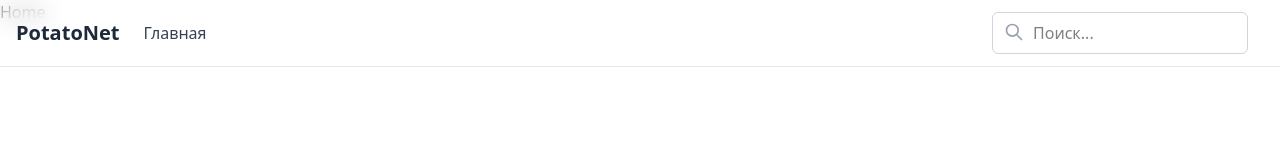
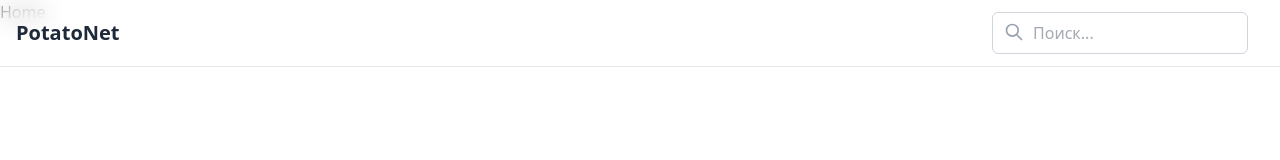
Before and after one commit to Dimidroll06/social-network, a React (Vite) app in the folder frontend/: page / in a window 1280 px wide. Shown: the top 160 px of the page. Built offline with nearby package versions, Linux system fonts and the light colour scheme.

Commit message:
Header better search element

```diff
--- a/frontend/src/widgets/Header/Header.tsx
+++ b/frontend/src/widgets/Header/Header.tsx
@@ -1,148 +1,22 @@
-import { useState, useEffect } from "react";
-import { useNavigate, useLocation } from "react-router-dom";
+import { useState } from 'react';
+import { Logo } from './ui/Logo';
+import { Search } from './ui/Search';
 
 export const Header = () => {
-  const [isMobileMenuOpen, setMobileMenuOpen] = useState(false);
-  const [searchQuery, setSearchQuery] = useState("");
-
-  const navigate = useNavigate();
-  const location = useLocation();
-
-  const navLinks = [
-    { name: "Главная", path: "/" },
-  ];
-
-  useEffect(() => {
-    const searchParams = new URLSearchParams(location.search);
-    const q = searchParams.get("q");
-    if (q) {
-      setSearchQuery(q);
-    }
-  }, [location.search]);
-
-  const toggleMenu = () => {
-    setMobileMenuOpen((prev) => !prev);
-  };
-
-  const handleSearch = (e: { preventDefault: () => void; }) => {
-    e.preventDefault();
-    if (searchQuery.trim()) {
-      navigate(`/search?q=${encodeURIComponent(searchQuery.trim())}`);
-    }
-  };
+  const [handleMobileSearch, setHandleMobileSearch] = useState(false);
 
   return (
     <>
       <header className="fixed top-0 left-0 right-0 z-50 backdrop-blur-md bg-white/50 border-b border-gray-200">
         <div className="container mx-auto px-4 py-3 flex items-center justify-between">
-          <div className="flex items-center space-x-6">
-            <div className="text-xl font-bold text-gray-800">PotatoNet</div>
+          {handleMobileSearch || <Logo />}
 
-            <nav className="hidden md:flex space-x-6">
-              {navLinks.map((link) => (
-                <a
-                  key={link.path}
-                  href={link.path}
-                  className="text-gray-700 hover:text-blue-500 transition-colors"
-                >
-                  {link.name}
-                </a>
-              ))}
-            </nav>
-          </div>
-
-          <div className="flex items-center space-x-4">
-            <form onSubmit={handleSearch} className="hidden md:block">
-              <div className="relative">
-                <input
-                  type="text"
-                  placeholder="Поиск..."
-                  value={searchQuery}
-                  onChange={(e) => setSearchQuery(e.target.value)}
-                  className="w-48 md:w-64 px-4 py-2 pl-10 border border-gray-300 rounded-md focus:outline-none focus:ring-2 focus:ring-blue-500"
-                />
-                <svg
-                  className="absolute left-3 top-2.5 h-5 w-5 text-gray-400"
-                  fill="none"
-                  stroke="currentColor"
-                  viewBox="0 0 24 24"
-                >
-                  <path
-                    strokeLinecap="round"
-                    strokeLinejoin="round"
-                    strokeWidth={2}
-                    d="M21 21l-6-6m2-5a7 7 0 11-14 0 7 7 0 0114 0z"
-                  />
-                </svg>
-              </div>
-            </form>
-
-            <button
-              className="md:hidden text-gray-700 focus:outline-none text-3xl w-10"
-              onClick={toggleMenu}
-              aria-label="Открыть меню"
-            >
-              ☰
-            </button>
-
-            {/* <ProfileMenu /> */}
-          </div>
+          <Search
+            handleMobileSearch={handleMobileSearch}
+            setHandleMobileSearch={setHandleMobileSearch}
+          ></Search>
         </div>
       </header>
-
-      {isMobileMenuOpen && (
-        <div className="fixed inset-0 z-50 flex items-center justify-center bg-black bg-opacity-50">
-          <div className="absolute inset-0" onClick={toggleMenu}></div>
-          <nav className="relative z-10 bg-white rounded-lg shadow-lg w-4/5 max-w-sm p-6 animate-fadeIn">
-            <button
-              className="absolute top-3 right-3 text-gray-500 hover:text-gray-800 text-3xl w-10 h-10"
-              onClick={toggleMenu}
-              aria-label="Закрыть меню"
-            >
-              &times;
-            </button>
-
-            <form onSubmit={handleSearch} className="mb-6 mt-10">
-              <div className="relative">
-                <input
-                  type="text"
-                  placeholder="Поиск..."
-                  value={searchQuery}
-                  onChange={(e) => setSearchQuery(e.target.value)}
-                  className="w-full px-4 py-2 pl-10 border border-gray-300 rounded-md focus:outline-none focus:ring-2 focus:ring-blue-500"
-                />
-                <svg
-                  className="absolute left-3 top-2.5 h-5 w-5 text-gray-400"
-                  fill="none"
-                  stroke="currentColor"
-                  viewBox="0 0 24 24"
-                >
-                  <path
-                    strokeLinecap="round"
-                    strokeLinejoin="round"
-                    strokeWidth={2}
-                    d="M21 21l-6-6m2-5a7 7 0 11-14 0 7 7 0 0114 0z"
-                  />
-                </svg>
-              </div>
-            </form>
-
-            <ul className="flex flex-col space-y-4 mt-4">
-              {navLinks.map((link) => (
-                <li key={link.path}>
-                  <a
-                    href={link.path}
-                    className="block text-gray-700 hover:text-blue-500 text-lg"
-                    onClick={toggleMenu}
-                  >
-                    {link.name}
-                  </a>
-                </li>
-              ))}
-            </ul>
-          </nav>
-        </div>
-      )}
     </>
   );
-}
+};
--- /dev/null
+++ b/frontend/src/widgets/Header/ui/Logo.tsx
@@ -0,0 +1,7 @@
+export const Logo = () => {
+  return (
+    <div className="flex items-center space-x-6">
+      <div className="text-xl font-bold text-gray-800">PotatoNet</div>
+    </div>
+  );
+};
--- /dev/null
+++ b/frontend/src/widgets/Header/ui/Search.tsx
@@ -0,0 +1,155 @@
+import { useState, useEffect, useRef } from 'react';
+import { useNavigate, useLocation } from 'react-router-dom';
+
+type SearchProps = {
+  handleMobileSearch: boolean;
+  setHandleMobileSearch: (value: boolean) => void;
+};
+
+export const Search = ({
+  handleMobileSearch,
+  setHandleMobileSearch,
+}: SearchProps) => {
+  const [searchQuery, setSearchQuery] = useState('');
+  const searchRef = useRef<HTMLFormElement>(null);
+  const mobileSearchRef = useRef<HTMLInputElement>(null);
+
+  const navigate = useNavigate();
+  const location = useLocation();
+
+  const handleMobileSearchOpen = () => {
+    setHandleMobileSearch(true);
+  };
+
+  useEffect(() => {
+    if (handleMobileSearch) {
+      mobileSearchRef.current?.focus();
+    }
+  }, [handleMobileSearch]);
+
+  useEffect(() => {
+    const searchParams = new URLSearchParams(location.search);
+    const q = searchParams.get('q');
+    if (q) {
+      setSearchQuery(q);
+    }
+  }, [location.search]);
+
+  useEffect(() => {
+    const handleClickOutside = (event: MouseEvent) => {
+      if (
+        searchRef.current &&
+        !searchRef.current.contains(event.target as Node)
+      ) {
+        setHandleMobileSearch(false);
+      }
+    };
+
+    const handleTouchOutside = (event: TouchEvent) => {
+      if (
+        searchRef.current &&
+        !searchRef.current.contains(event.target as Node)
+      ) {
+        setHandleMobileSearch(false);
+      }
+    };
+
+    const handleResizeWindow = () => {
+      if (window.innerWidth >= 768) {
+        setHandleMobileSearch(false);
+      }
+    };
+
+    document.addEventListener('mousedown', handleClickOutside);
+    document.addEventListener('touchstart', handleTouchOutside);
+    window.addEventListener('resize', handleResizeWindow);
+
+    return () => {};
+  });
+
+  const handleSearch = (e: { preventDefault: () => void }) => {
+    e.preventDefault();
+    if (searchQuery.trim()) {
+      navigate(`/search?q=${encodeURIComponent(searchQuery.trim())}`);
+    }
+  };
+
+  return (
+    <div className="flex flex-col items-end space-x-4 flex-1">
+      <form onSubmit={handleSearch} className="hidden md:block">
+        <div className="relative">
+          <input
+            type="text"
+            placeholder="Поиск..."
+            value={searchQuery}
+            onChange={(e) => setSearchQuery(e.target.value)}
+            className="w-48 md:w-64 px-4 py-2 pl-10 border border-gray-300 rounded-md focus:outline-none focus:ring-2 focus:ring-blue-500 text-gray-600 focus:text-gray-900"
+          />
+          <svg
+            className="absolute left-3 top-2.5 h-5 w-5 text-gray-400"
+            fill="none"
+            stroke="currentColor"
+            viewBox="0 0 24 24"
+          >
+            <path
+              strokeLinecap="round"
+              strokeLinejoin="round"
+              strokeWidth={2}
+              d="M21 21l-6-6m2-5a7 7 0 11-14 0 7 7 0 0114 0z"
+            />
+          </svg>
+        </div>
+      </form>
+
+      {handleMobileSearch && (
+        <form onSubmit={handleSearch} ref={searchRef} className="w-full">
+          <div className="relative">
+            <input
+              type="text"
+              placeholder="Поиск..."
+              ref={mobileSearchRef}
+              value={searchQuery}
+              onChange={(e) => setSearchQuery(e.target.value)}
+              className="w-full px-4 py-2 pl-10 border border-gray-300 rounded-md focus:outline-none focus:ring-2 focus:ring-blue-500 text-gray-600 focus:text-gray-900"
+            />
+            <svg
+              className="absolute left-3 top-2.5 h-5 w-5 text-gray-400"
+              fill="none"
+              stroke="currentColor"
+              viewBox="0 0 24 24"
+            >
+              <path
+                strokeLinecap="round"
+                strokeLinejoin="round"
+                strokeWidth={2}
+                d="M21 21l-6-6m2-5a7 7 0 11-14 0 7 7 0 0114 0z"
+              />
+            </svg>
+          </div>
+        </form>
+      )}
+
+      {/* Mobile Search */}
+      {handleMobileSearch || (
+        <button
+          className="block md:hidden relative w-8 h-8 border-0 bg-transparent cursor-pointer"
+          onClick={handleMobileSearchOpen}
+        >
+          <svg
+            className="absolute left-1.5 top-1.5 h-5 w-5 text-gray-400"
+            fill="none"
+            stroke="currentColor"
+            viewBox="0 0 24 24"
+          >
+            <path
+              strokeLinecap="round"
+              strokeLinejoin="round"
+              strokeWidth={2}
+              d="M21 21l-6-6m2-5a7 7 0 11-14 0 7 7 0 0114 0z"
+            />
+          </svg>
+        </button>
+      )}
+    </div>
+  );
+};
```
